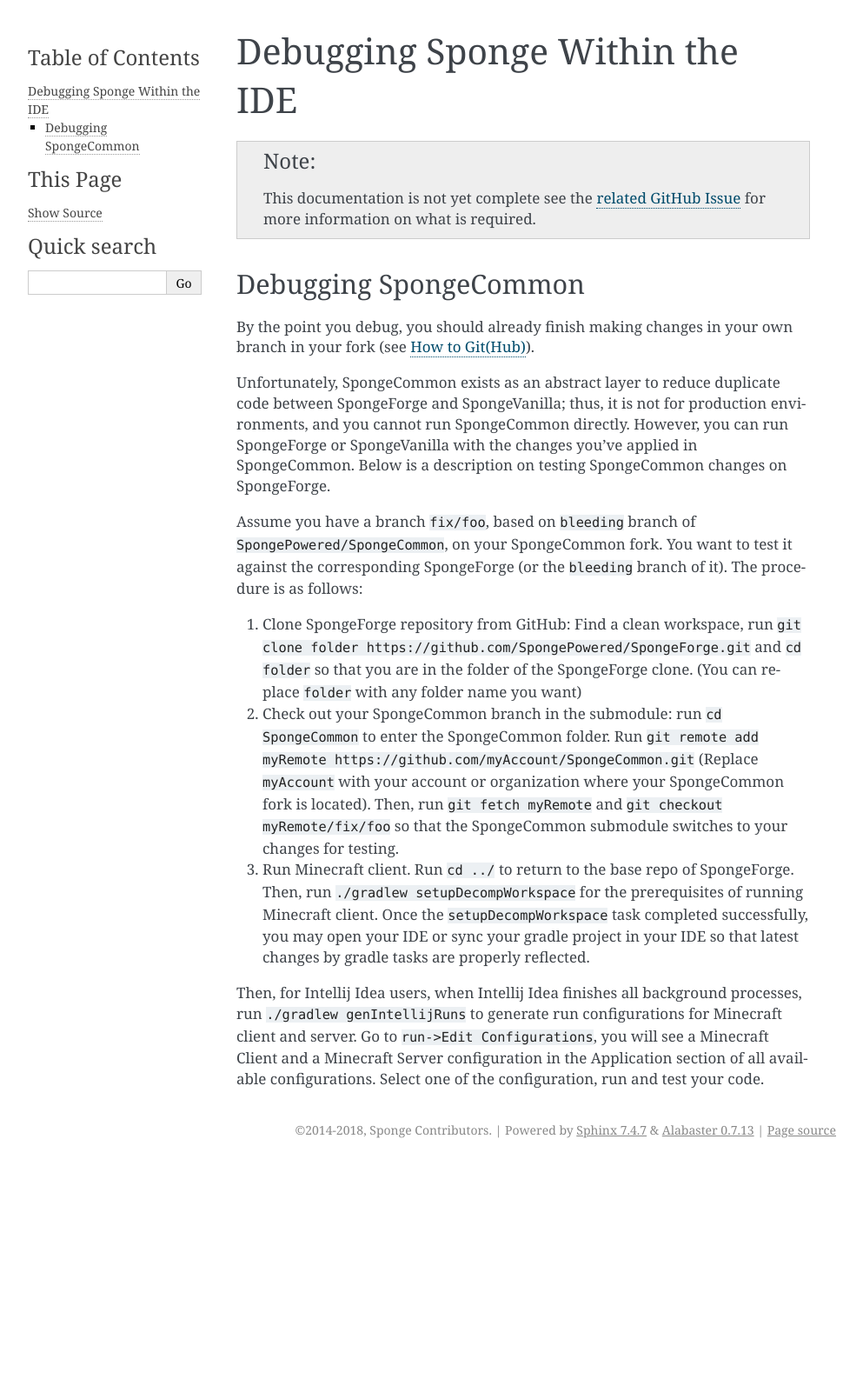
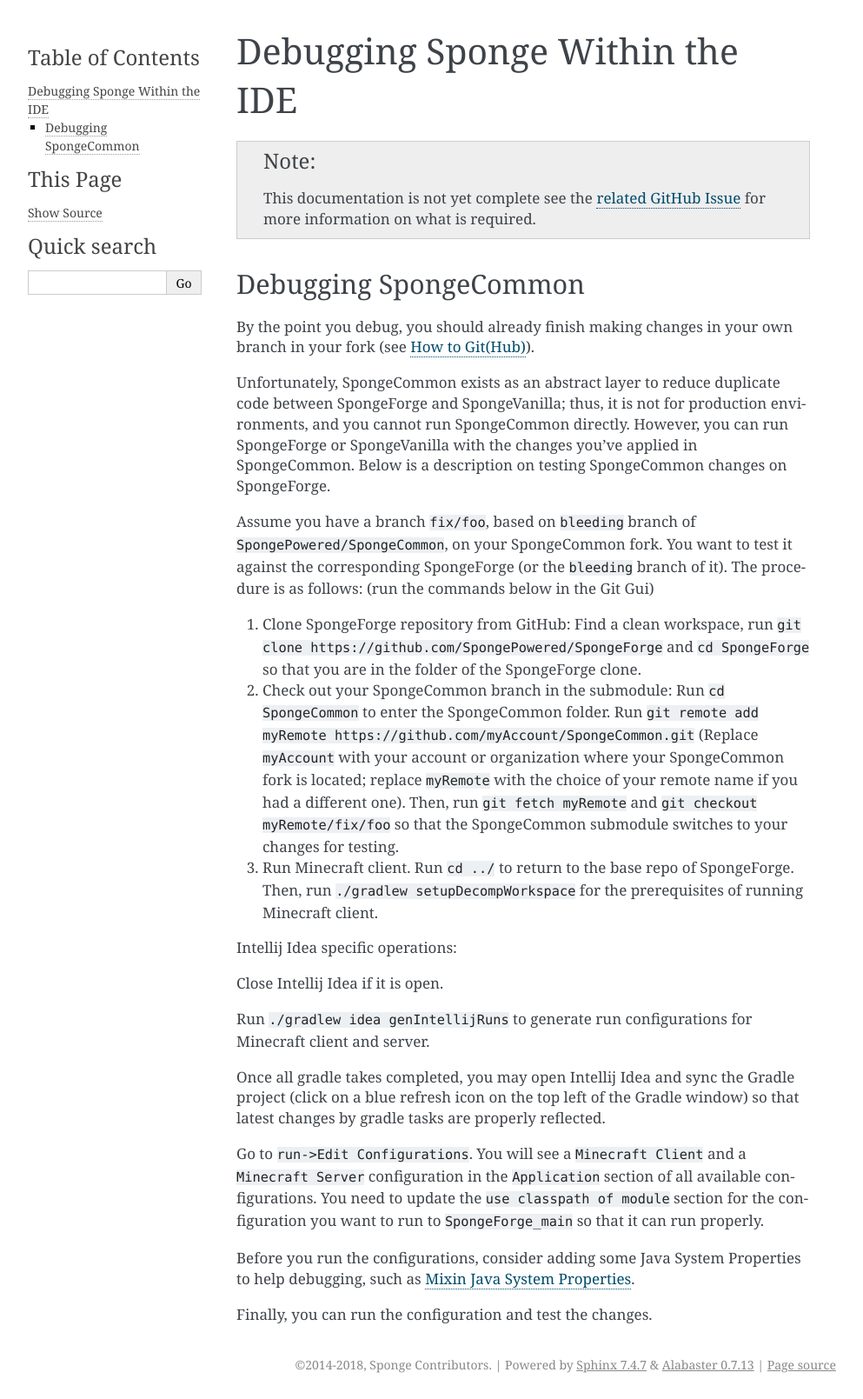
Before and after one commit to SpongePowered/SpongeDocs, a Sphinx documentation site: the page built from source/contributing/implementation/debugging.rst, in a window 1280 px wide. Shown: the whole page at 87% size, without its empty margins (148-1141 px from the left). Built offline with Sphinx 7.4.7, drawn with Linux system fonts in a browser that asks for light colours; pages that are not in the unit, such as notebooks, are missing from menus; before the commit the page ends 1339 px from its top, so only the background shows below that.

Commit message:
Update debugging.rst

```diff
--- a/source/contributing/implementation/debugging.rst
+++ b/source/contributing/implementation/debugging.rst
@@ -20,23 +20,35 @@
 
 Assume you have a branch ``fix/foo``, based on ``bleeding`` branch of ``SpongePowered/SpongeCommon``, on your
 SpongeCommon fork. You want to test it against the corresponding SpongeForge (or the ``bleeding`` branch of it). The
-procedure is as follows:
+procedure is as follows: (run the commands below in the Git Gui)
 
 1. Clone SpongeForge repository from GitHub: Find a clean workspace, run
-   ``git clone folder https://github.com/SpongePowered/SpongeForge.git`` and ``cd folder`` so that you are in the folder
-   of the SpongeForge clone. (You can replace ``folder`` with any folder name you want)
+   ``git clone https://github.com/SpongePowered/SpongeForge`` and ``cd SpongeForge`` so that you are in the folder
+   of the SpongeForge clone.
 
-2. Check out your SpongeCommon branch in the submodule: run ``cd SpongeCommon`` to enter the SpongeCommon folder. Run
+2. Check out your SpongeCommon branch in the submodule: Run ``cd SpongeCommon`` to enter the SpongeCommon folder. Run
    ``git remote add myRemote https://github.com/myAccount/SpongeCommon.git`` (Replace ``myAccount`` with your account or
-   organization where your SpongeCommon fork is located). Then, run ``git fetch myRemote`` and
-   ``git checkout myRemote/fix/foo`` so that the SpongeCommon submodule switches to your changes for testing.
+   organization where your SpongeCommon fork is located; replace ``myRemote`` with the choice of your remote name if you
+   had a different one). Then, run ``git fetch myRemote`` and  ``git checkout myRemote/fix/foo`` so that the SpongeCommon
+   submodule switches to your changes for testing.
 
 3. Run Minecraft client. Run ``cd ../`` to return to the base repo of SpongeForge. Then, run
-   ``./gradlew setupDecompWorkspace`` for the prerequisites of running Minecraft client. Once the
-   ``setupDecompWorkspace`` task completed successfully, you may open your IDE or sync your gradle project in your IDE
-   so that latest changes by gradle tasks are properly reflected.
+   ``./gradlew setupDecompWorkspace`` for the prerequisites of running Minecraft client.
 
-Then, for Intellij Idea users, when Intellij Idea finishes all background processes, run ``./gradlew genIntellijRuns``
-to generate run configurations for Minecraft client and server. Go to ``run->Edit Configurations``, you will see a
-Minecraft Client and a Minecraft Server configuration in the Application section of all available configurations. Select
-one of the configuration, run and test your code.
+Intellij Idea specific operations:
+
+Close Intellij Idea if it is open.
+
+Run ``./gradlew idea genIntellijRuns`` to generate run configurations for Minecraft client and server.
+
+Once all gradle takes completed, you may open Intellij Idea and sync the Gradle project (click on a blue refresh icon on
+the top left of the Gradle window) so that latest changes by gradle tasks are properly reflected.
+
+Go to ``run->Edit Configurations``. You will see a ``Minecraft Client`` and a ``Minecraft Server`` configuration in the
+``Application`` section of all available configurations. You need to update the ``use classpath of module`` section for
+the configuration you want to run to ``SpongeForge_main`` so that it can run properly.
+
+Before you run the configurations, consider adding some Java System Properties to help debugging, such as `Mixin
+Java System Properties <https://github.com/SpongePowered/Mixin/wiki/Mixin-Java-System-Properties>`_.
+
+Finally, you can run the configuration and test the changes.
```
